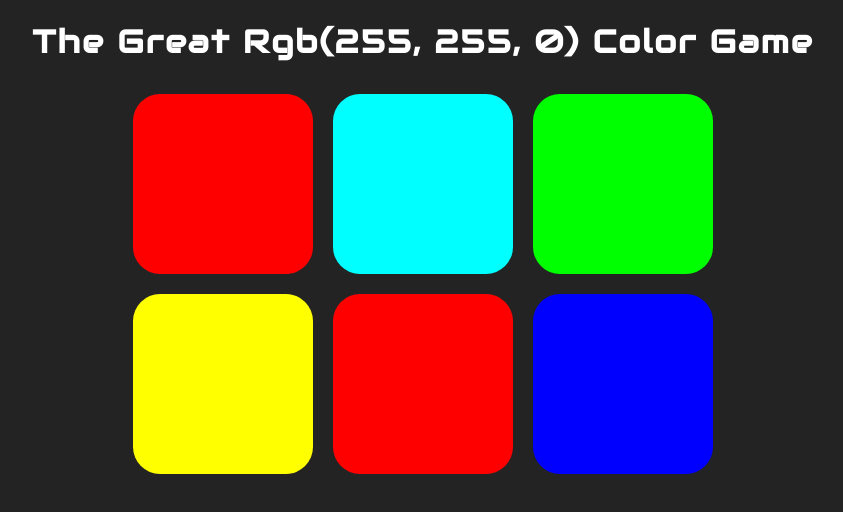
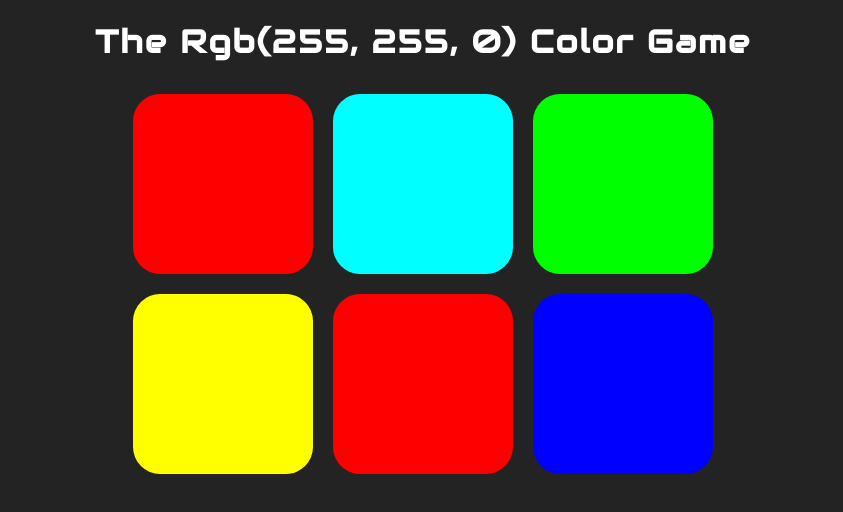
Before and after one commit to svillavi/RGB-Color-Game, a plain HTML site: page index.html in a window 1280 px wide. Shown: the whole page, without its empty margins (217-1060 px from the left). Drawn offline with Linux system fonts and the light colour scheme.

Commit message:
Initial Commit

```diff
--- a/index.html
+++ b/index.html
@@ -7,7 +7,7 @@
 	<link rel="stylesheet" type="text/css" href="style.css">
 </head>
 <body>
-<h1 class="cSpanContainer">The Great <span id="cSpan">Color</span> Color Game</h1>
+<h1 class="cSpanContainer">The <span id="cSpan">Color</span> Color Game</h1>
 <div class="messageContainer">
 	<span id="message"></span>
 </div>
```
